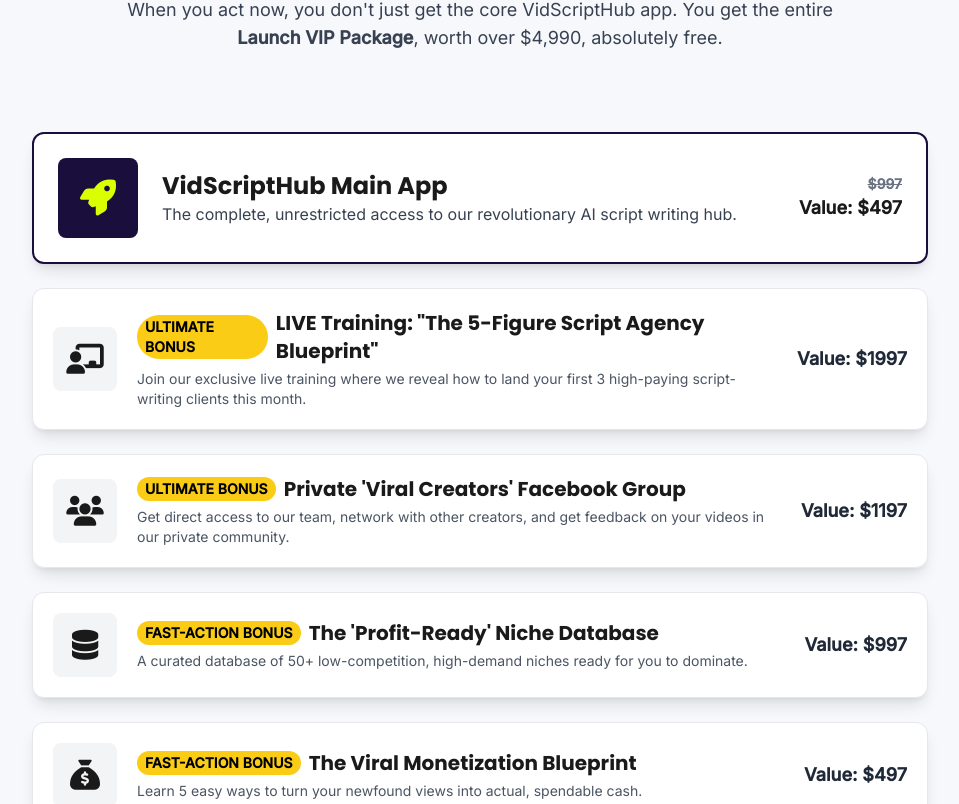
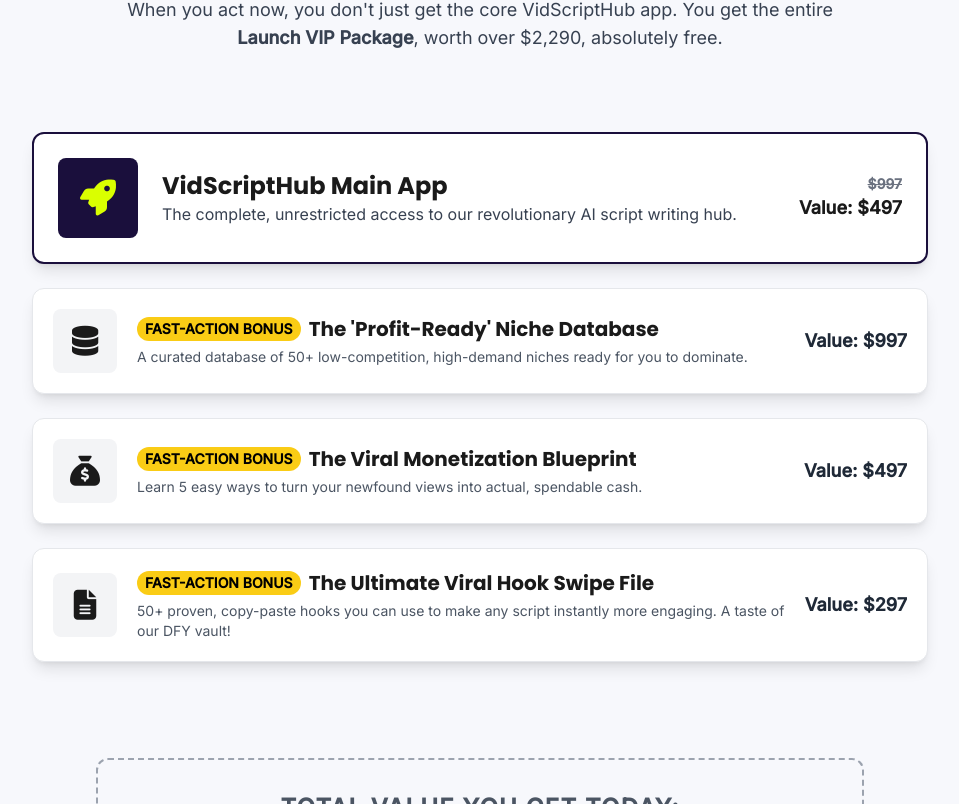
Before and after one commit to bitcointora-debug/vidscripthub-clean, a React (Vite) app: page / in a window 1280 px wide. Shown: the part 11196-12000 px from the top of the page, without its empty margins (160-1119 px from the left). Built offline with nearby package versions, Linux system fonts and the light colour scheme.

Commit message:
Remove LIVE Training and Facebook Group bonuses - keep only deliverable bonuses

```diff
--- a/components/DFYContentView.tsx
+++ b/components/DFYContentView.tsx
@@ -64,8 +64,6 @@
 };
 
 const bonuses = [
-    { title: "LIVE Training: The 5-Figure Script Agency Blueprint", description: "Join our exclusive live training where we reveal how to land your first 3 high-paying script-writing clients this month.", icon: "fa-solid fa-chalkboard-user", value: "$1,997" },
-    { title: "Private 'Viral Creators' Facebook Group", description: "Get direct access to our team, network with other creators, and get feedback on your videos in our private community.", icon: "fa-solid fa-users", value: "$1,197" },
     { title: "The 'Profit-Ready' Niche Database", description: "A curated database of 50+ low-competition, high-demand niches ready for you to dominate.", icon: "fa-solid fa-database", value: "$997" },
     { title: "The Viral Monetization Blueprint", description: "Learn 5 easy ways to turn your newfound views into actual, spendable cash.", icon: "fa-solid fa-sack-dollar", value: "$497" },
     { title: "The Ultimate Viral Hook Swipe File", description: "50+ proven, copy-paste hooks you can use to make any script instantly more engaging. A taste of our DFY vault!", icon: "fa-solid fa-file-lines", value: "$297" },
--- a/components/SalesPage.tsx
+++ b/components/SalesPage.tsx
@@ -145,8 +145,6 @@
     ];
 
     const bonuses = [
-        { title: "LIVE Training: \"The 5-Figure Script Agency Blueprint\"", description: "Join our exclusive live training where we reveal how to land your first 3 high-paying script-writing clients this month.", value: 1997, icon: 'fa-solid fa-chalkboard-user', tier: 'ULTIMATE BONUS' },
-        { title: "Private 'Viral Creators' Facebook Group", description: "Get direct access to our team, network with other creators, and get feedback on your videos in our private community.", value: 1197, icon: 'fa-solid fa-users', tier: 'ULTIMATE BONUS' },
         { title: "The 'Profit-Ready' Niche Database", description: "A curated database of 50+ low-competition, high-demand niches ready for you to dominate.", value: 997, icon: 'fa-solid fa-database', tier: 'FAST-ACTION BONUS' },
         { title: "The Viral Monetization Blueprint", description: "Learn 5 easy ways to turn your newfound views into actual, spendable cash.", value: 497, icon: 'fa-solid fa-sack-dollar', tier: 'FAST-ACTION BONUS' },
         { title: "The Ultimate Viral Hook Swipe File", description: "50+ proven, copy-paste hooks you can use to make any script instantly more engaging. A taste of our DFY vault!", value: 297, icon: 'fa-solid fa-file-lines', tier: 'FAST-ACTION BONUS' },
@@ -574,7 +572,7 @@
                                 Here's Everything You're Getting Today
                             </h2>
                             <p className="mt-4 text-lg text-gray-700 max-w-3xl mx-auto">
-                                When you act now, you don't just get the core VidScriptHub app. You get the entire <span className="font-bold">Launch VIP Package</span>, worth over $4,990, absolutely free.
+                                When you act now, you don't just get the core VidScriptHub app. You get the entire <span className="font-bold">Launch VIP Package</span>, worth over $2,290, absolutely free.
                             </p>
                         </div>
 
```
